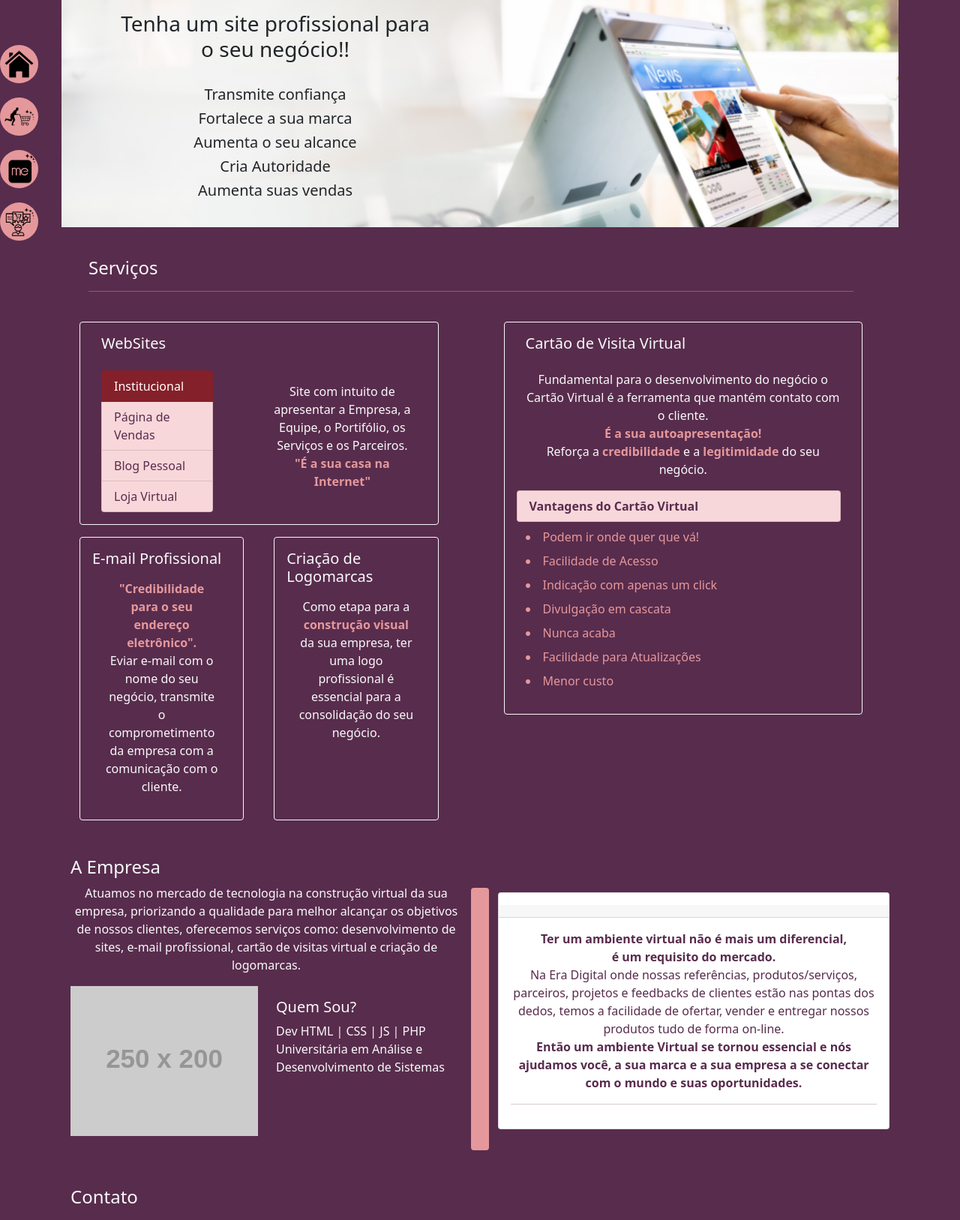
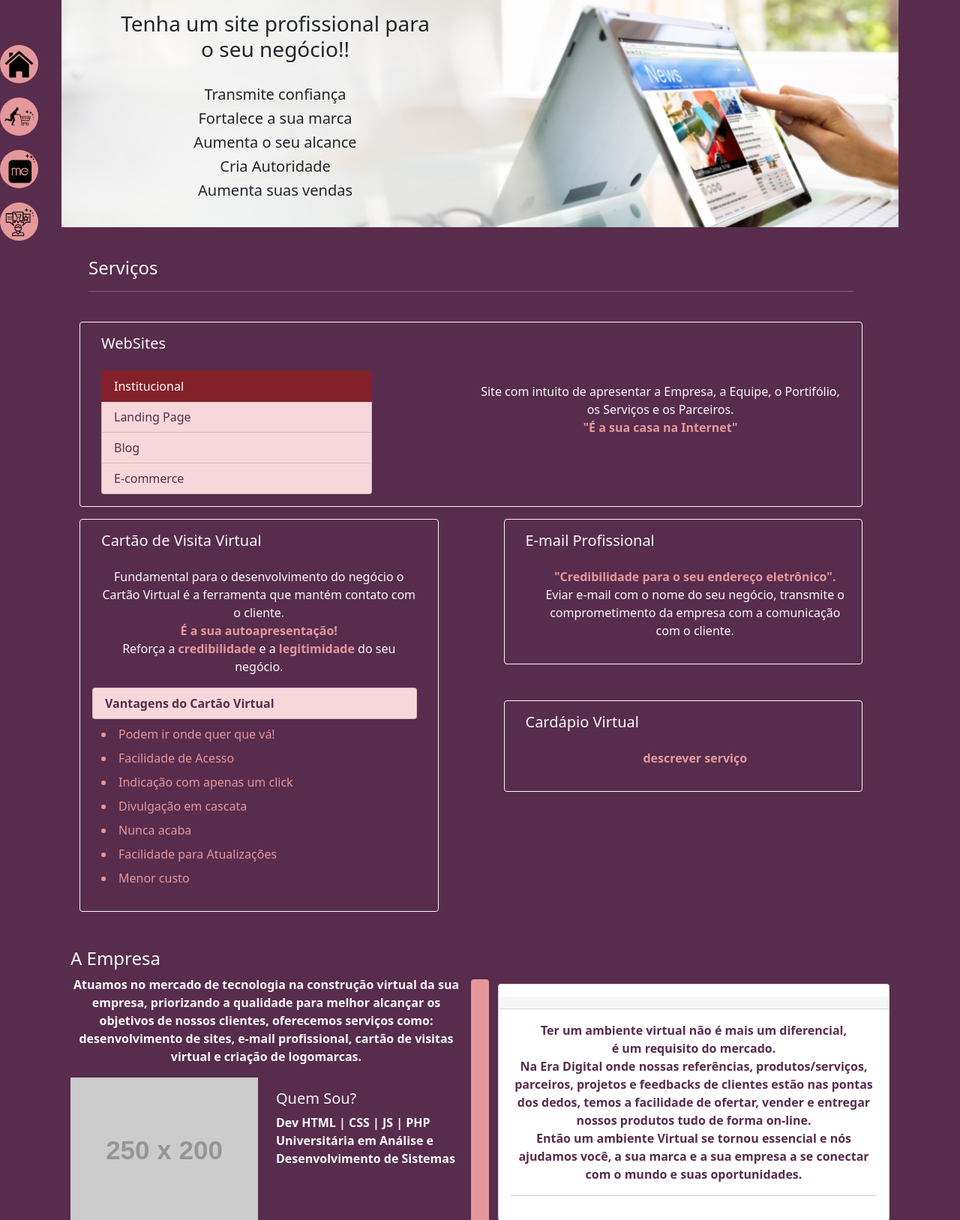
Before and after one commit to SemiramisCavalcanti/PJ02SiteDev, a PHP site: page / in a window 1280 px wide. Shown: the part 148-1775 px from the top of the page at 75% size. Run offline with PHP 8.4, Linux system fonts and the light colour scheme; grey boxes labelled with a size stand in for pictures from a placeholder-image service; some libraries are stand-ins or nearby versions.

Commit message:
atualizações de serviços - nomenclaturas

```diff
--- a/paginas/topicos/servicos.php
+++ b/paginas/topicos/servicos.php
@@ -13,9 +13,9 @@
 
                         <div class="list-group w-75" id="list-tab" role="tablist">
                             <a class="list-group-item list-group-item-action active list-group-item-danger letramaisescura mt-3" id="list-home-list" data-bs-toggle="list" href="#list-home" role="tab" aria-controls="list-home">Institucional</a>
-                            <a class="list-group-item list-group-item-action list-group-item-danger letramaisescura" id="list-profile-list" data-bs-toggle="list" href="#list-profile" role="tab" aria-controls="list-profile">Página de Vendas</a>
-                            <a class="list-group-item list-group-item-action list-group-item-danger letramaisescura" id="list-messages-list" data-bs-toggle="list" href="#list-messages" role="tab" aria-controls="list-messages">Blog Pessoal</a>
-                            <a class="list-group-item list-group-item-action  list-group-item-danger letramaisescura" id="list-settings-list" data-bs-toggle="list" href="#list-settings" role="tab" aria-controls="list-settings">Loja Virtual</a>
+                            <a class="list-group-item list-group-item-action list-group-item-danger letramaisescura" id="list-profile-list" data-bs-toggle="list" href="#list-profile" role="tab" aria-controls="list-profile">Landing Page</a>
+                            <a class="list-group-item list-group-item-action list-group-item-danger letramaisescura" id="list-messages-list" data-bs-toggle="list" href="#list-messages" role="tab" aria-controls="list-messages">Blog</a>
+                            <a class="list-group-item list-group-item-action  list-group-item-danger letramaisescura" id="list-settings-list" data-bs-toggle="list" href="#list-settings" role="tab" aria-controls="list-settings">E-commerce</a>
                         </div>
                     </div>
                     <div class="col-md mt-3 ">
@@ -29,7 +29,7 @@
                                 ou Prodtos.</div>
                             <div class="tab-pane fade" id="list-messages" role="tabpanel" aria-labelledby="list-messages-list">Pessoal ou Profissional,
                                 o blog é um site com o intuito de se comunicar com o mundo. Seja para escrever sobre suas opniões, sua jornada,
-                                compartilhar conhecimento e tantos outros.
+                                compartilhar conhecimento e tantos outros. Então nada mais justo que um site personalizado!!
 
                             </div>
                             <div class="tab-pane fade" id="list-settings" role="tabpanel" aria-labelledby="list-settings-list">Site com intuito de vender.
@@ -38,26 +38,6 @@
                     </div>
                 </div>
                 <div class="row mt-3">
-                    <div class="col-md border border-light rounded p-3 text-light">
-                        <h5> E-mail Profissional</h5>
-
-                        <p class=" text-center m-3">
-                            <strong class="letramaisclara"> "Credibilidade para o seu endereço eletrônico".</strong> <br>
-                            Eviar e-mail com o nome do seu negócio, transmite o comprometimento da empresa com a comunicação com o cliente.
-
-                        </p>
-                    </div>
-                    <div class="col-1"></div>
-                    <div class="col-md border border-light rounded p-3 text-light">
-                        <h5>Criação de Logomarcas</h5>
-                        <p class="m-3 text-center">Como etapa para a <strong class="letramaisclara">construção visual</strong> da sua empresa, ter uma logo profissional é essencial para a
-                            consolidação do seu negócio. <br>
-
-                        </p>
-                    </div>
-                </div>
-            </div>
-            <div class="col-1   "></div> <br>
                     <div class="col-md">
                         <div class="row border border-light rounded p-3 text-light">
                             <h5 class="mb-4">Cartão de Visita Virtual</h5>
@@ -80,6 +60,32 @@
 
                         </div>
                     </div>
+                    <div class="col-1"></div>
+                    <div class="col-md ">
+                        <div class="row border border-light rounded p-3 text-light ml-3">
+                            <h5> E-mail Profissional</h5>
+
+                                <p class=" text-center m-3">
+                                    <strong class="letramaisclara"> "Credibilidade para o seu endereço eletrônico".</strong> <br>
+                                    Eviar e-mail com o nome do seu negócio, transmite o comprometimento da empresa com a comunicação com o cliente.
+
+                                </p>
+
+                        </div>
+                        <div class="row border border-light rounded p-3 text-light ml-3 mt-5">
+                            <h5> Cardápio Virtual</h5>
+
+                                <p class=" text-center m-3">
+                                    <strong class="letramaisclara"> descrever serviço
+
+                                </p>
+
+                        </div>
+                    </div>
+
+                </div>
+            </div>
+
 
         </div>
         <!-- Fim Linha Serviços  -->
```
Lines whose indentation alone changed are shown as unchanged.
